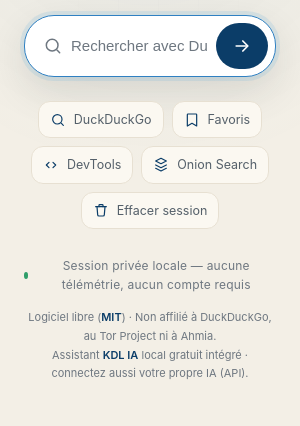
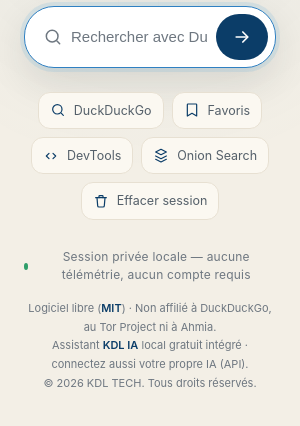
Before and after one commit to Kdl-Tech/kdl-privacy-dev-browser, an Electron app: page src/home.html in a window 300 px wide. Shown: the part 340-766 px from the top of the page. Drawn offline with Linux system fonts and the light colour scheme.

Commit message:
feat(ui): footer copyright © 2026 KDL TECH

```diff
--- a/src/home.html
+++ b/src/home.html
@@ -158,7 +158,8 @@
     <span class="privacy"><span class="dot"></span>Session privée locale — aucune télémétrie, aucun compte requis</span>
     <footer>
       Logiciel libre (<b>MIT</b>) · Non affilié à DuckDuckGo, au Tor Project ni à Ahmia.<br>
-      Assistant <b>KDL IA</b> local gratuit intégré · connectez aussi votre propre IA (API).
+      Assistant <b>KDL IA</b> local gratuit intégré · connectez aussi votre propre IA (API).<br>
+      © 2026 KDL TECH. Tous droits réservés.
     </footer>
   </main>
 
```
